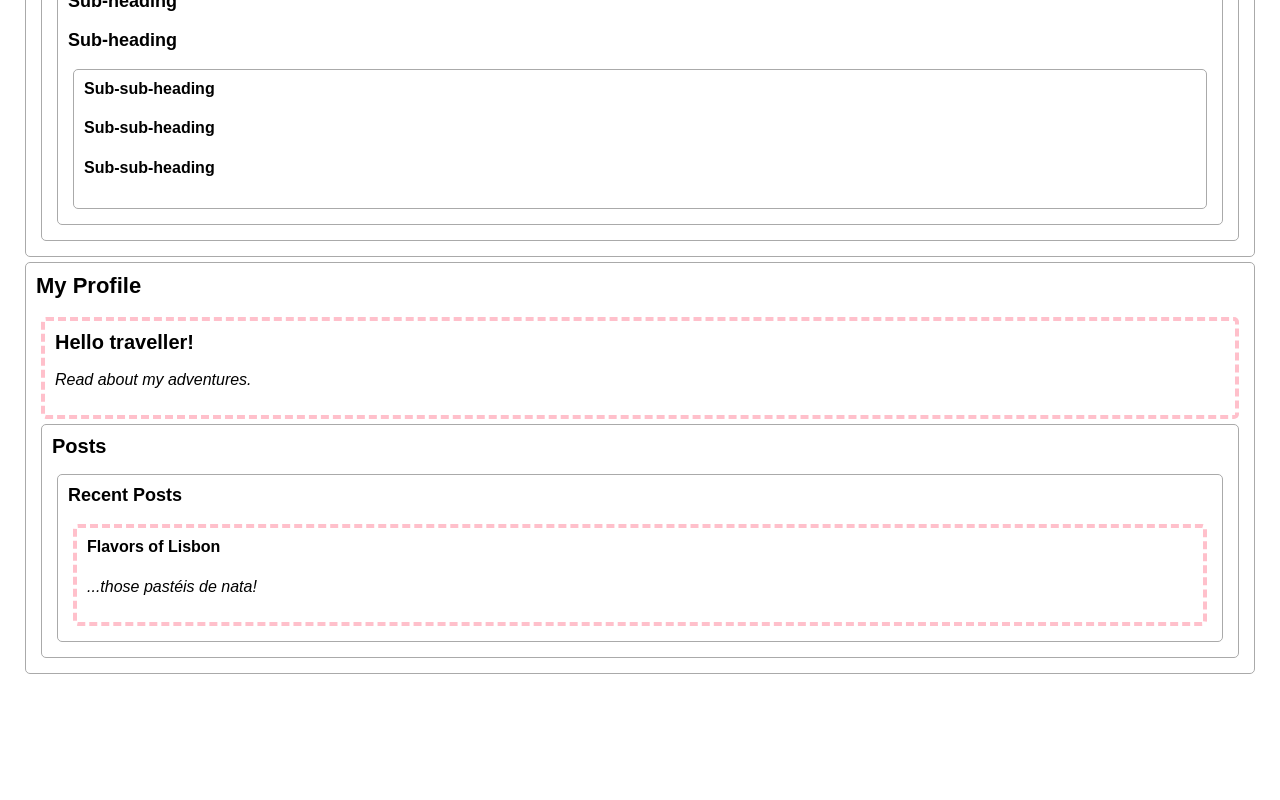
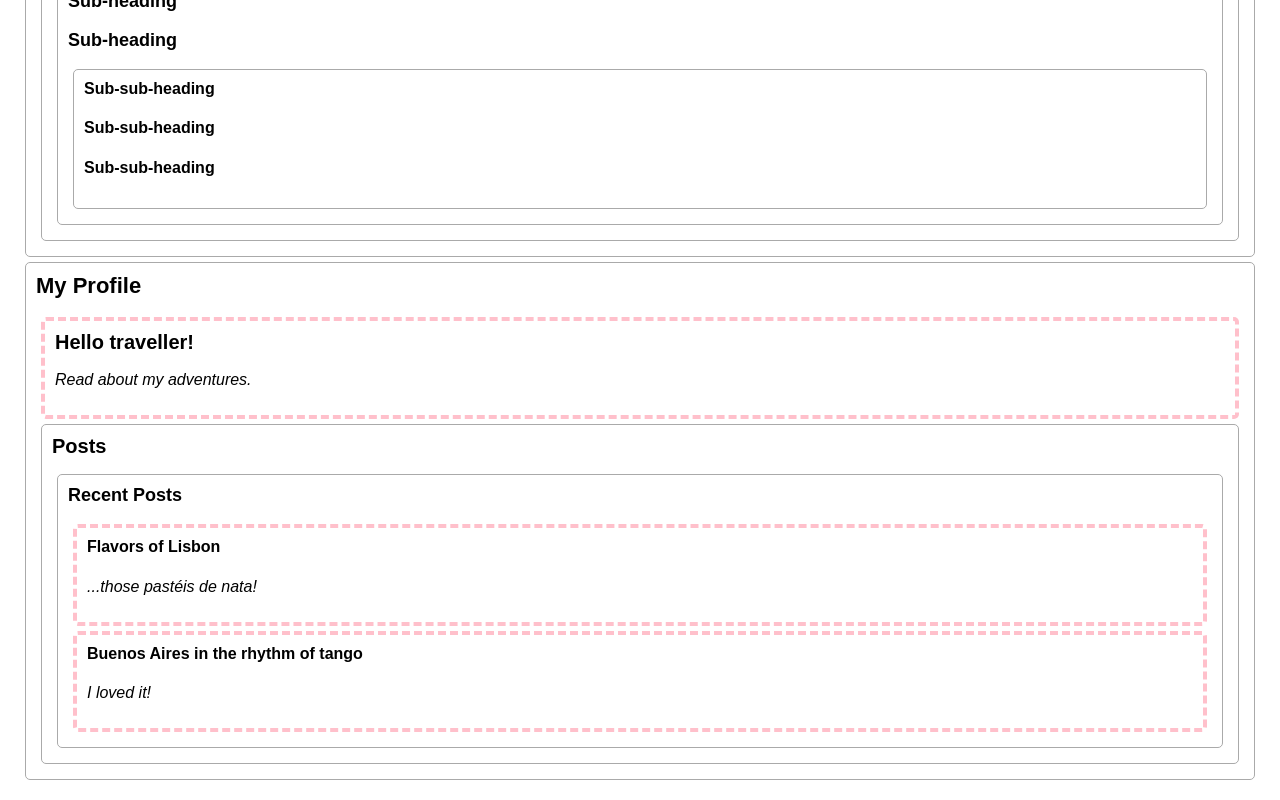
Before and after one commit to zelitosaide/react-js-course, a React (Create React App) app: page / in a window 1280 px wide. Shown: the part 1546-2346 px from the top of the page. Before the commit the page ends 2240 px from the top, so only its background shows below. Built offline with nearby package versions, Linux system fonts and the light colour scheme.

Commit message:
Passing Data Deeply with Context

```diff
--- a/src/learn/learn-react/managing-state/passing-data-deeply-with-context/index.js
+++ b/src/learn/learn-react/managing-state/passing-data-deeply-with-context/index.js
@@ -43,6 +43,10 @@ function RecentPosts() {
       <Post
         title="Flavors of Lisbon"
         body="...those pastéis de nata!"
+      />
+      <Post
+        title="Buenos Aires in the rhythm of tango"
+        body="I loved it!"
       />
     </Section>
   );
```
